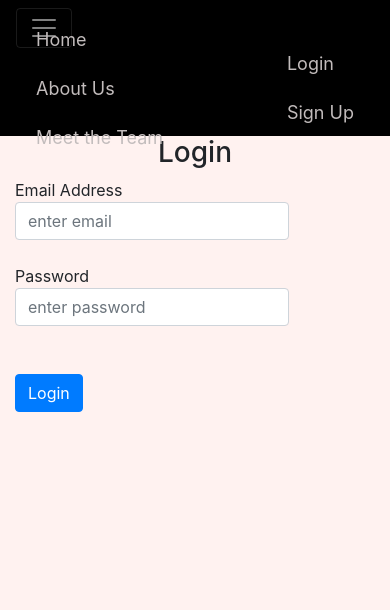
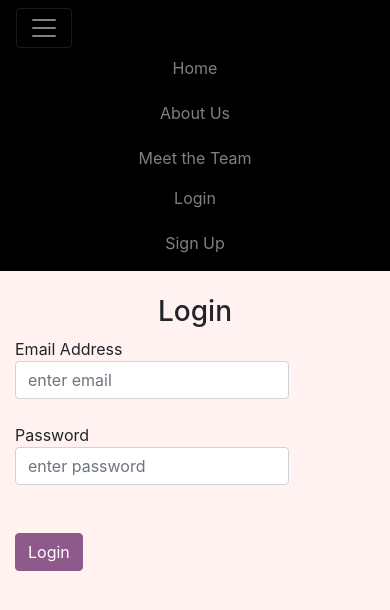
Before and after one commit to violetteyang5331/RQDA-Website-Violette, a Flask app: page /login in a window 390 px wide, after a click that opens the changed part. Shown: the top 610 px of the page. Run offline with Flask 3, Linux system fonts and the light colour scheme; some libraries are stand-ins or nearby versions.

Commit message:
4/4 trying to make mobile navbar work?

```diff
--- a/website/templates/about_us.html
+++ b/website/templates/about_us.html
@@ -2,6 +2,8 @@
 {% block title %}About Us{% endblock %}
 
 {% block content %}
+<br />
+
 <h1 align="center">About Us</h1>
 
 {% endblock %}
--- a/website/templates/base.html
+++ b/website/templates/base.html
@@ -4,14 +4,6 @@
     <style>
       body {
         background-color: #FFF2F0 !important;
-      }
-
-      .navbar .nav-link {
-        color: #C2BCBC !important;
-        transition: all 0.2s ease;
-        border-radius: 6px;
-        padding: 6px 12px;
-        font-size: 18px;
       }
 
       .navbar .nav-link:hover {
@@ -27,6 +19,12 @@
           padding: 0;
     }
 
+    @media (min-width: 992px) {
+        .navbar-center {
+          position: absolute;
+          left: 50%;
+          transform: translateX(-50%);
+        }
         .navbar-collapse {
           position: relative;
           display: flex;
@@ -35,14 +33,40 @@
           padding-left: 20px;
           padding-right: 20px;
         }
-    .navbar-center {
-      position: absolute;
-      left: 50%;
-      transform: translateX(-50%);
+        .navbar-nav {
+            gap: 10px;
+        }
+        .navbar .nav-link {
+          color: #C2BCBC !important;
+          transition: all 0.2s ease;
+          border-radius: 6px;
+          padding: 6px 12px;
+          font-size: 18px;
+        }
     }
 
+    @media (max-width: 991px) {
+        .navbar-center {
+          position: static;
+          display: block;
+          margin: 10px auto;
+        }
+        .navbar-collapse {
+          flex-direction: column;
+          align-items: stretch;
+          height: auto;
+          padding-left: 10px;
+          padding-right: 10px;
+        }
         .navbar-nav {
-        gap: 10px;
+            gap: 5px;
+            width: 100%
+        }
+        .navbar .nav-link {
+          text-align: center;
+          padding: 8px 0;
+          font-size: 16px;
+        }
     }
 
 </style>
--- a/website/templates/login.html
+++ b/website/templates/login.html
@@ -1,6 +1,8 @@
 {% extends "base.html" %} {% block title %}Login{% endblock %}
 
 {% block content %}
+<br />
+
 <form method="POST">
     <h3 align="center">Login</h3>
     <div class="form-group">
@@ -24,6 +26,7 @@
         />
     </div>
     <br />
-    <button type="submit" class="btn btn-primary">Login</button>
+    <button type="submit" class="btn btn-primary"
+    style="background-color: #8E5A8C; border-color: #8E5A8C">Login</button>
 </form>
 {% endblock %}
--- a/website/templates/sign_up.html
+++ b/website/templates/sign_up.html
@@ -3,6 +3,8 @@
 {% block title %}Sign Up{% endblock %}
 
 {% block content %}
+<br />
+
 <div class="container">
     <div class="row justify-content-center">
         <div class="col-lg-6 col-md-8 col-sm-10">
@@ -89,7 +91,8 @@
                 </div>
 
                 <div class="text-center mt-3">
-                    <button type="submit" class="btn btn-primary px-4">Submit</button>
+                    <button type="submit" class="btn btn-primary px-4"
+                    style="background-color: #8E5A8C; border-color: #8E5A8C">Submit</button>
                 </div>
             </form>
         </div>
```
Also changed, not shown: website/templates/meet_the_team.html (+16 -1 lines), instance/database.db. Lines whose indentation alone changed are shown as unchanged.
